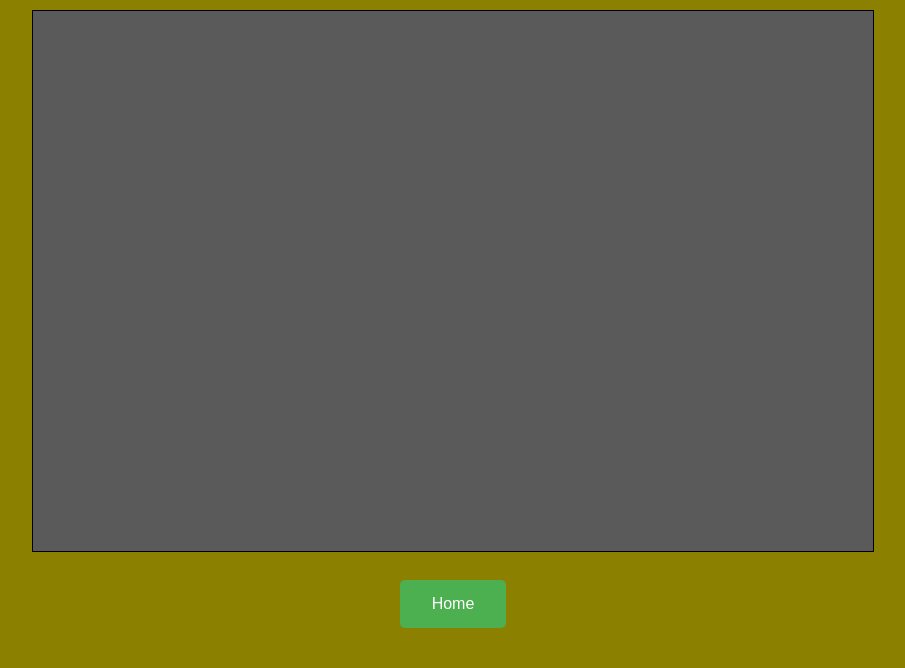
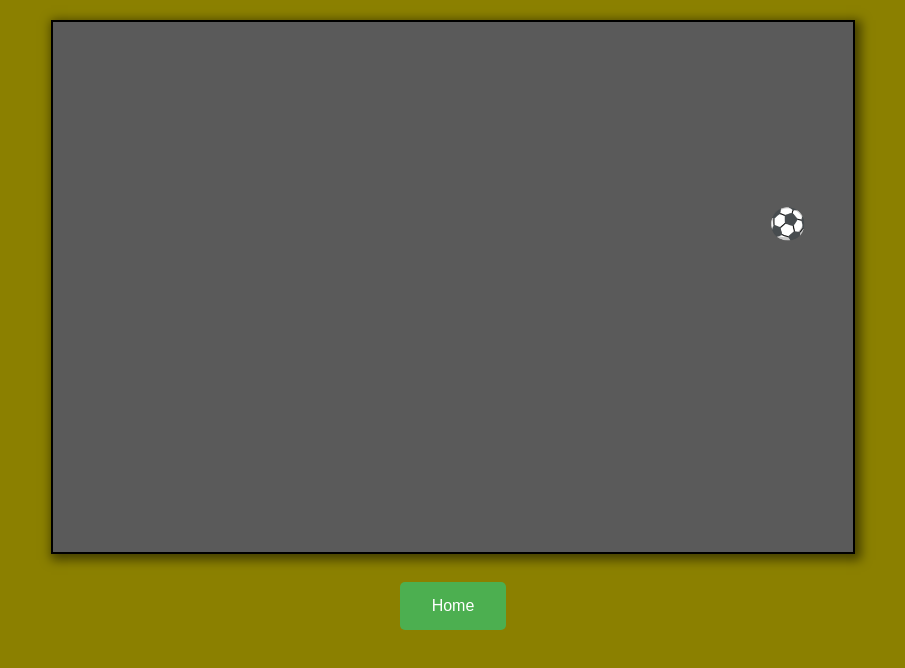
Before and after one commit to Koroneiki/koroneiki.github.io, a plain HTML site: page canvasgame.html in a window 1280 px wide. Shown: the whole page, without its empty margins (187-1092 px from the left). Drawn offline with Linux system fonts and the light colour scheme.

Commit message:
Add files via upload

```diff
--- a/canvasgame.html
+++ b/canvasgame.html
@@ -15,7 +15,7 @@
 </style>
   </head>
   <body>
-    <canvas id="myCanvas" width="800" height="500"></canvas>
+    <canvas id="myCanvas" width="800" height="530"></canvas>
 	<br>
 	  <button onclick="window.location.href='index.html';" class="button" id="button_canvasgame_home">Home</button>
 	<script src="canvasgame.js"></script>
--- a/canvasgame.js
+++ b/canvasgame.js
@@ -1,21 +1,51 @@
-  const canvas = document.getElementById("myCanvas");
-  const context = canvas.getContext("2d");
+const canvas = document.getElementById("myCanvas");
+const context = canvas.getContext("2d");
 
-  context.font = "30px Arial";
-  context.fillStyle = "blue";
-  context.strokeStyle = "red";
+const text_var = "\u26BD";
 
-  let x = 50;
-  let y = 50;
-  let velocity = {x: 5, y: 5};
+let textx = 50;
+let texty = 50;
+let vtextx = 6;
+let vtexty = 6;
+let atextx = 0.0;
+let atexty = 0.0;
 
-  function update() {
-    context.clearRect(0, 0, canvas.width, canvas.height);
-    x += velocity.x;
-    y += velocity.y;
-    context.fillText("Hello, World!", x, y);
-    context.strokeText("Hello, World!", x, y);
-    requestAnimationFrame(update);
+context.font = "30px Arial";
+context.fillStyle = "blue";
+context.strokeStyle = "red";
+
+function moveText() {
+  textx += vtextx;
+  texty += vtexty;
+  vtextx += atextx;
+  vtexty += atexty;
+
+  // check for collision with bottom wall
+  if (texty + 28 >= canvas.height) {
+    vtexty = -vtexty;
+  }
+  // check for collision with top wall
+  if (texty - 32 <= 0) {
+    vtexty = -vtexty;
   }
 
-  update();
+  // check for collision with right wall
+  if (textx + context.measureText(text_var).width + 5 >= canvas.width) {
+    vtextx = -vtextx;
+  }
+  // check for collision with left wall
+  if (textx <= 0) {
+    vtextx = -vtextx;
+  }
+}
+
+
+function generateFrame() {
+  moveText();
+  context.clearRect(0, 0, canvas.width, canvas.height);
+  context.fillText(text_var, textx, texty);
+  context.strokeText("", textx, texty);
+}
+
+var dt = 1000 / 25;
+setInterval(generateFrame, dt);
--- a/style.css
+++ b/style.css
@@ -143,13 +143,14 @@ background-color: #808080;
 }
 
 #myCanvas {
-    border: 1px solid black;
-    display: block;
-    margin: 0 auto;
-	margin-top: 10px;
-	padding: 20px;
-	background-color: #5A5A5A;
-  }
+  border: 2px solid #000000;
+  display: block;
+  margin: 0 auto;
+  background-color: #5A5A5A;
+  margin-top: 20px;
+  box-shadow: 3px 3px 10px 3px rgba(0,0,0,0.5);
+}
+
 
  #button_canvasgame_home {
     display: block;
```
